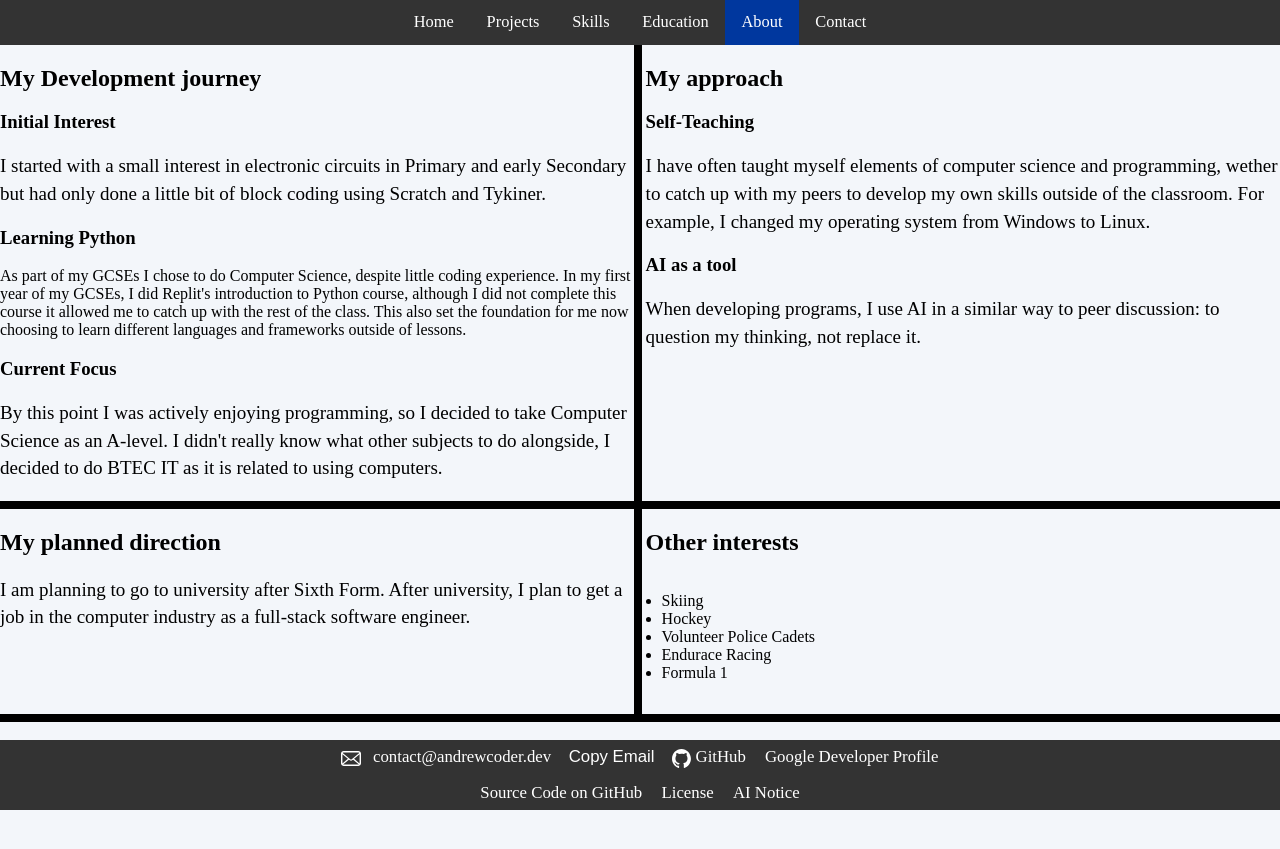
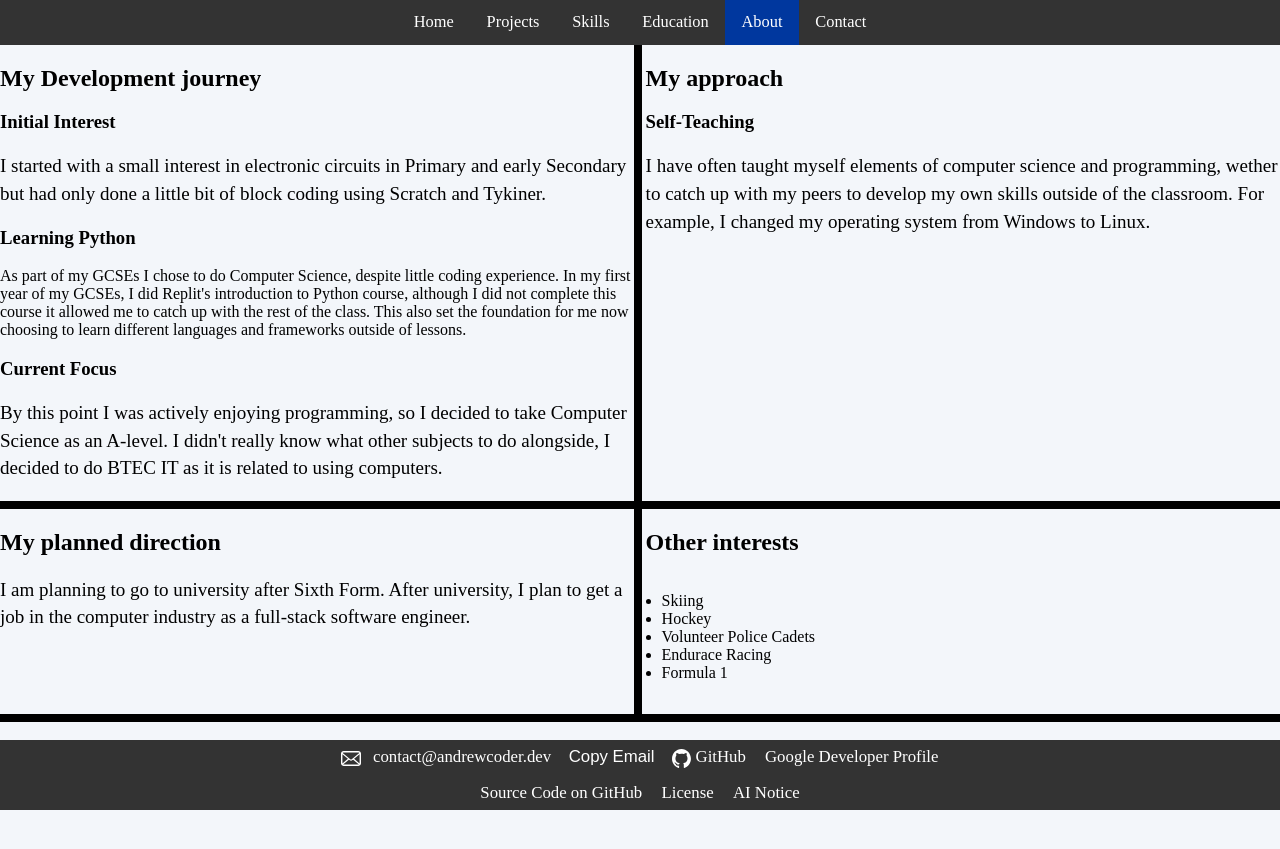
Before and after one commit to Andrew-Dev-Coder/Portfolio, a Jekyll site: the page built from Pages/OtherPages/about.html, in a window 1280 px wide. Shown: the top 849 px of the page. Built offline with Jekyll 4.4.1, drawn with Linux system fonts in a browser that asks for light colours.

Commit message:
Update about.html

```diff
--- a/Pages/OtherPages/about.html
+++ b/Pages/OtherPages/about.html
@@ -51,14 +51,6 @@ permalink: /About/
                 </p>
              </article>
             <!-- END SELF-TEACHING-->
-            <!-- START ABOUT AI -->
-            <article>
-                <h3>AI as a tool</h3>
-                <p>
-                    When developing programs, I use AI in a similar way to peer discussion: to question my thinking, not replace it.
-                </p>
-            </article>
-            <!-- END ABOUT AI -->
         </section>
         <!-- END MY APPROACH-->
     </div>
```
